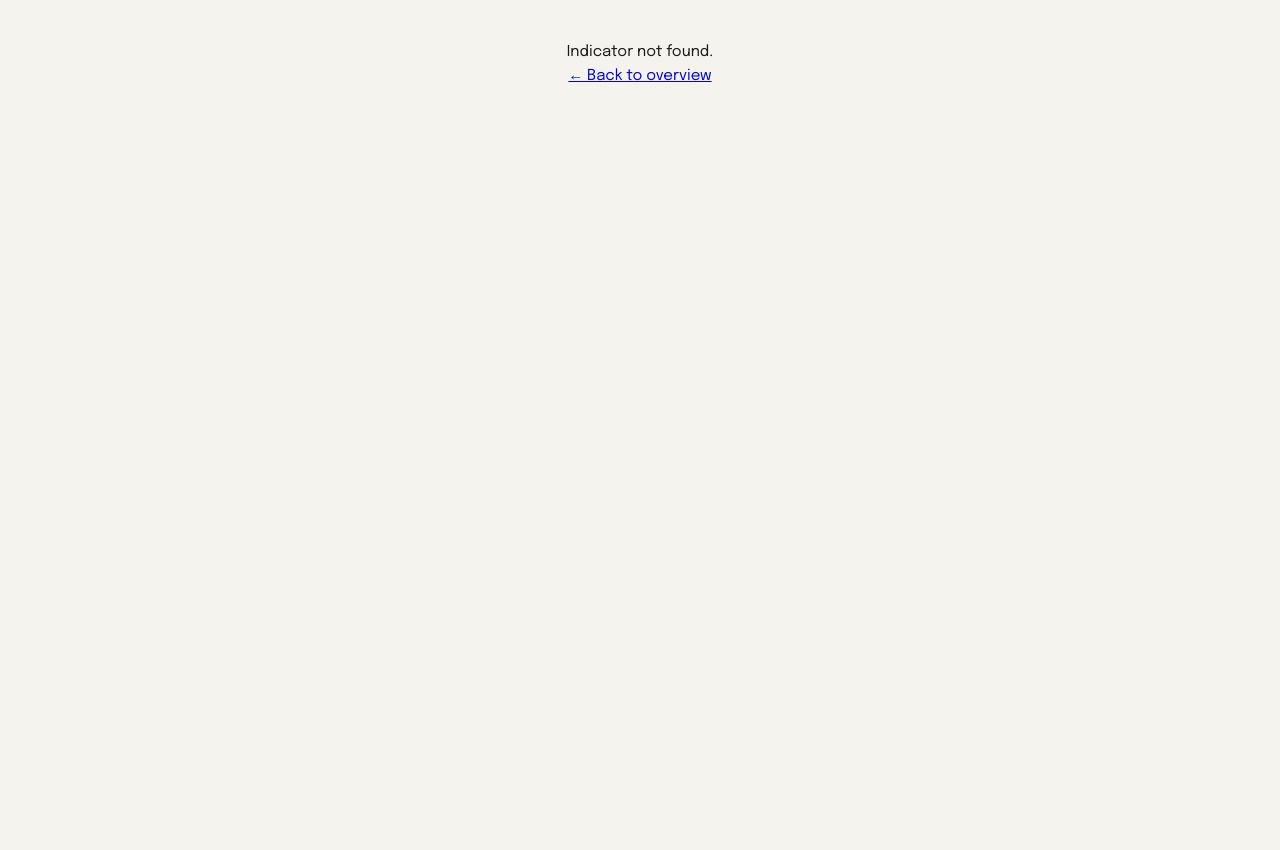
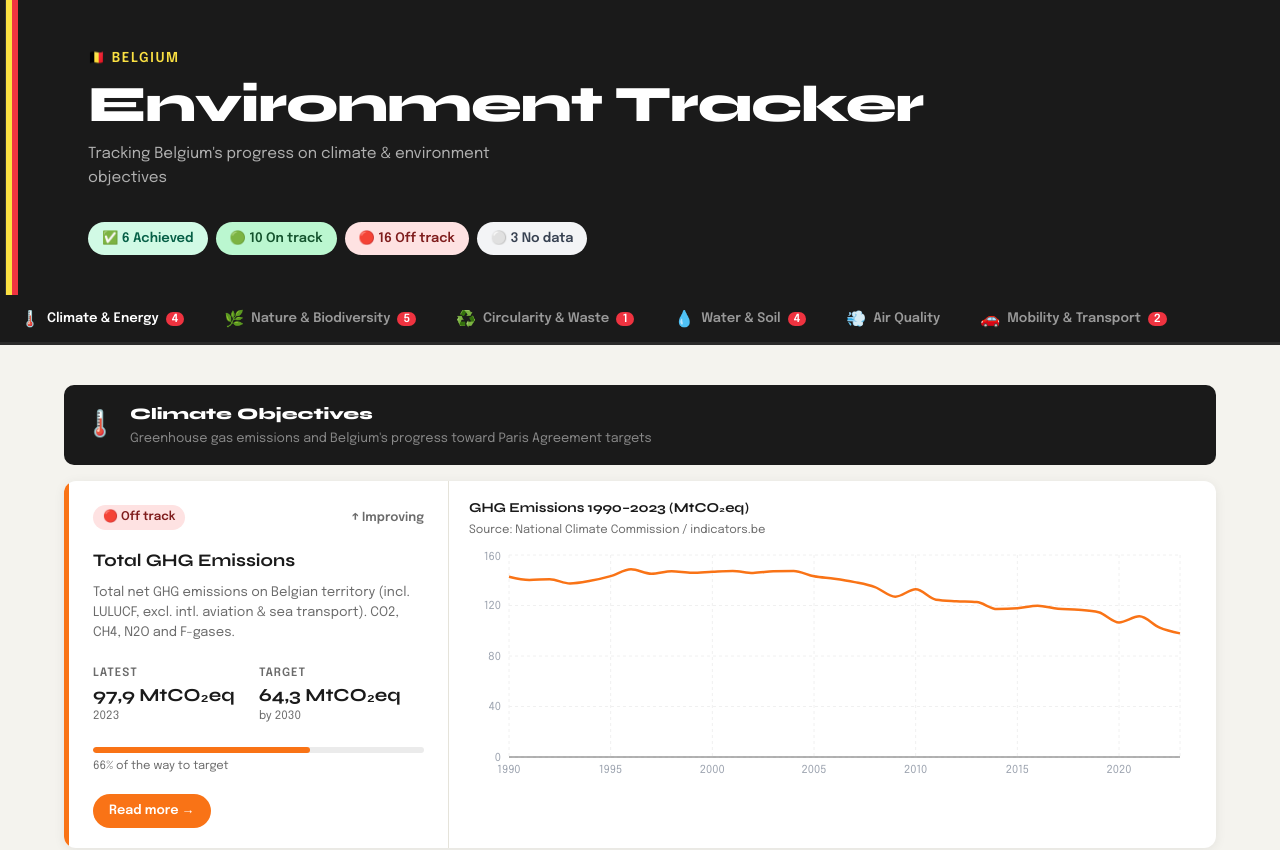
Before and after one commit to TjokMeuwissen/Belgium-Environment-Tracker, a Next.js app: page / in a window 1280 px wide. Before the commit this address had no page. Shown: the top 850 px of the page. Before the commit the page ends 800 px from the top, so only its background shows below. Built offline with nearby package versions, Linux system fonts and the light colour scheme.

Commit message:
Update page.tsx

```diff
--- a/app/page.tsx
+++ b/app/page.tsx
@@ -1,280 +1,236 @@
 'use client';
 
-import { useParams } from 'next/navigation';
-import { useEffect, useState } from 'react';
-import Link from 'next/link';
-import {
-  LineChart, Line, XAxis, YAxis, CartesianGrid, Tooltip,
-  ResponsiveContainer, PieChart, Pie, Cell, Legend,
-} from 'recharts';
+import { useState, useEffect } from 'react';
+import ClimateEnergyTab from './components/ClimateEnergyTab';
 
-// ── Slug → indicator name map ─────────────────────────────────────────────
-const SLUG_MAP: Record<string, string> = {
-  'total-ghg-emissions':        'Total GHG Emissions',
-  'per-capita-ghg-footprint':   'Per-capita GHG footprint',
-  'final-energy-consumption':   'Final Energy Consumption',
-  'renewable-electricity-share':'Renewable Electricity Share',
+// ── Types ──────────────────────────────────────────────────────────────────
+interface Indicator {
+  indicator: string;
+  description: string | null;
+  unit: string | null;
+  target_value: number | null;
+  target_year: number | null;
+  latest_value: number | null;
+  latest_value_year: number | null;
+  target_context: string | null;
+  status: string | null;
+  trend: string | null;
+  policy: string | null;
+  policy_url: string | null;
+  data_source: string | null;
+  data_source_url: string | null;
+  notes: string | null;
+  consequences: string | null;
+  responsible: string | null;
+}
+
+interface TopicData { topic: string; indicators: Indicator[]; }
+interface EnvData   { topics: Record<string, TopicData>; historical: any; }
+
+// ── Topic configuration ────────────────────────────────────────────────────
+const TOPIC_CONFIG: Record<string, { label: string; color: string; emoji: string }> = {
+  climate_energy:      { label: 'Climate & Energy',     color: '#f97316', emoji: '🌡️' },
+  nature_biodiversity: { label: 'Nature & Biodiversity', color: '#22c55e', emoji: '🌿' },
+  circularity_waste:   { label: 'Circularity & Waste',  color: '#06b6d4', emoji: '♻️' },
+  water_soil:          { label: 'Water & Soil',          color: '#3b82f6', emoji: '💧' },
+  air_quality:         { label: 'Air Quality',           color: '#8b5cf6', emoji: '💨' },
+  mobility_transport:  { label: 'Mobility & Transport',  color: '#ec4899', emoji: '🚗' },
 };
 
-// ── Chart data (same as ClimateEnergyTab) ─────────────────────────────────
-const ENERGY_MIX = [
-  { name: 'Oil & petroleum',     value: 38, color: '#ef4444' },
-  { name: 'Natural gas',         value: 23, color: '#f97316' },
-  { name: 'Coal & solid fuels',  value: 5,  color: '#78716c' },
-  { name: 'Nuclear electricity', value: 7,  color: '#8b5cf6' },
-  { name: 'Other electricity',   value: 11, color: '#6366f1' },
-  { name: 'Biomass & bioenergy', value: 6,  color: '#22c55e' },
-  { name: 'Wind',                value: 4,  color: '#06b6d4' },
-  { name: 'Solar PV',            value: 2,  color: '#fbbf24' },
-  { name: 'Other',               value: 4,  color: '#d1d5db' },
-];
-
-const RENEWABLES_MIX = [
-  { name: 'Biomass & bioenergy', value: 60, color: '#16a34a' },
-  { name: 'Offshore wind',       value: 17, color: '#0369a1' },
-  { name: 'Onshore wind',        value: 9,  color: '#38bdf8' },
-  { name: 'Solar PV',            value: 9,  color: '#fbbf24' },
-  { name: 'Heat pumps',          value: 4,  color: '#f97316' },
-  { name: 'Hydro',               value: 1,  color: '#06b6d4' },
-];
-
-const FOOTPRINT_CATEGORIES = [
-  { name: 'Housing',    value: 31.4, color: '#dc2626' },
-  { name: 'Equipment',  value: 23.3, color: '#f97316' },
-  { name: 'Transport',  value: 19.9, color: '#eab308' },
-  { name: 'Food',       value: 15.0, color: '#22c55e' },
-  { name: 'Services',   value: 7.3,  color: '#06b6d4' },
-  { name: 'Other',      value: 3.1,  color: '#9ca3af' },
-];
-
-const GHG_SECTORS = [
-  { name: 'Industry & construction', value: 28.3, color: '#dc2626' },
-  { name: 'Transport',               value: 25.4, color: '#f97316' },
-  { name: 'Buildings (heating)',     value: 17.8, color: '#eab308' },
-  { name: 'Energy industries',       value: 16.0, color: '#8b5cf6' },
-  { name: 'Agriculture',             value: 11.6, color: '#22c55e' },
-  { name: 'Other',                   value: 1.9,  color: '#9ca3af' },
-];
-
 const STATUS_CFG: Record<string, { color: string; bg: string; label: string }> = {
-  'Achieved':          { color: '#065f46', bg: '#d1fae5', label: '✅ Achieved'  },
-  'On track':          { color: '#14532d', bg: '#bbf7d0', label: '🟢 On track'  },
-  'Off track':         { color: '#7f1d1d', bg: '#fee2e2', label: '🔴 Off track' },
-  'Insufficient data': { color: '#374151', bg: '#f3f4f6', label: '⚪ No data'   },
+  'Achieved':          { color: '#065f46', bg: '#d1fae5', label: '✅ Achieved'         },
+  'On track':          { color: '#14532d', bg: '#bbf7d0', label: '🟢 On track'         },
+  'Off track':         { color: '#7f1d1d', bg: '#fee2e2', label: '🔴 Off track'        },
+  'Insufficient data': { color: '#374151', bg: '#f3f4f6', label: '⚪ Insufficient data' },
 };
 
-function fmt(v: any, unit: string | null) {
+const TREND_ICON: Record<string, string> = { Improving: '↑', Stable: '→', Worsening: '↓' };
+
+function fmt(v: number | null | undefined, unit: string | null): string {
   if (v == null) return '—';
   const n = typeof v === 'number' ? v : parseFloat(String(v));
   if (isNaN(n)) return String(v);
   return `${n.toLocaleString('en-BE', { maximumFractionDigits: 2 })}${unit ? ' ' + unit : ''}`;
 }
 
-function InfoRow({ label, children }: { label: string; children: React.ReactNode }) {
+function getProgress(latest: number | null, target: number | null): number | null {
+  if (latest == null || target == null) return null;
+  const l = typeof latest === 'number' ? latest : parseFloat(String(latest));
+  const t = typeof target === 'number' ? target : parseFloat(String(target));
+  if (isNaN(l) || isNaN(t) || t === 0) return null;
+  return Math.min(100, t > l ? (l / t) * 100 : (t / l) * 100);
+}
+
+function IndicatorCard({ ind, topicColor }: { ind: Indicator; topicColor: string }) {
+  const [expanded, setExpanded] = useState(false);
+  const sc  = STATUS_CFG[ind.status ?? ''] ?? STATUS_CFG['Insufficient data'];
+  const pct = getProgress(ind.latest_value, ind.target_value);
+
   return (
-    <div className="detail-info-row">
-      <div className="detail-label">{label}</div>
-      <div className="detail-value">{children}</div>
+    <div className="card" style={{ '--topic-color': topicColor } as React.CSSProperties}>
+      <div className="card-accent" />
+      <div className="card-inner">
+        <div className="card-top">
+          <span className="status-badge" style={{ color: sc.color, background: sc.bg }}>{sc.label}</span>
+          <span className="trend">{TREND_ICON[ind.trend ?? ''] ?? '—'} {ind.trend ?? '—'}</span>
+        </div>
+        <h3 className="card-title">{ind.indicator}</h3>
+        {ind.description && <p className="card-desc">{ind.description}</p>}
+        <div className="card-values">
+          <div className="value-block">
+            <span className="value-label">Latest</span>
+            <span className="value-num">{fmt(ind.latest_value, ind.unit)}</span>
+            {ind.latest_value_year && <span className="value-year">{ind.latest_value_year}</span>}
+          </div>
+          {ind.target_value != null && (
+            <div className="value-block">
+              <span className="value-label">Target</span>
+              <span className="value-num">{fmt(ind.target_value, ind.unit)}</span>
+              {ind.target_year && <span className="value-year">by {ind.target_year}</span>}
+            </div>
+          )}
+        </div>
+        {pct != null && (
+          <div className="progress-wrap">
+            <div className="progress-bar">
+              <div className="progress-fill" style={{ width: `${pct}%`, background: topicColor }} />
+            </div>
+            <span className="progress-label">{pct.toFixed(0)}% of the way to target</span>
+          </div>
+        )}
+        <button className="expand-btn" onClick={() => setExpanded(!expanded)}>
+          {expanded ? 'Show less ↑' : 'Show more ↓'}
+        </button>
+        {expanded && (
+          <div className="card-detail">
+            {ind.target_context && <div className="detail-row"><strong>Context</strong><p>{ind.target_context}</p></div>}
+            {ind.notes && <div className="detail-row"><strong>Notes</strong><p>{ind.notes}</p></div>}
+            {ind.consequences && <div className="detail-row"><strong>Consequences if missed</strong><p>{ind.consequences}</p></div>}
+            {ind.responsible && <div className="detail-row"><strong>Responsible government</strong><p>{ind.responsible}</p></div>}
+            {ind.data_source && (
+              <div className="detail-row">
+                <strong>Data source</strong>
+                {ind.data_source_url
+                  ? <a href={ind.data_source_url} target="_blank" rel="noopener noreferrer">{ind.data_source}</a>
+                  : <p>{ind.data_source}</p>}
+              </div>
+            )}
+            {ind.policy && (
+              <div className="detail-row">
+                <strong>Policy / Agreement</strong>
+                {ind.policy_url
+                  ? <a href={ind.policy_url} target="_blank" rel="noopener noreferrer">{ind.policy}</a>
+                  : <p>{ind.policy}</p>}
+              </div>
+            )}
+          </div>
+        )}
+      </div>
     </div>
   );
 }
 
-function PieChartBlock({ data, title, source }: {
-  data: { name: string; value: number; color: string }[];
-  title: string;
-  source: string;
-}) {
-  return (
-    <div className="detail-chart-block">
-      <div className="detail-chart-title">{title}</div>
-      <ResponsiveContainer width="100%" height={320}>
-        <PieChart>
-          <Pie data={data} cx="50%" cy="45%" outerRadius={110} dataKey="value" labelLine={false}>
-            {data.map((e, i) => <Cell key={i} fill={e.color} stroke="white" strokeWidth={2} />)}
-          </Pie>
-          <Tooltip
-            formatter={(v: any, n: any) => [`${v}%`, n]}
-            contentStyle={{ background: '#1a1a1a', color: '#fff', border: 'none', borderRadius: 8, fontSize: 13 }}
-          />
-          <Legend iconType="circle" iconSize={9}
-            formatter={v => <span style={{ fontSize: 12, color: '#4b5563' }}>{v}</span>}
-          />
-        </PieChart>
-      </ResponsiveContainer>
-      <p className="detail-chart-source">{source}</p>
-    </div>
-  );
-}
-
-function LineChartBlock({ data }: { data: { year: number; value: number }[] }) {
-  return (
-    <div className="detail-chart-block">
-      <div className="detail-chart-title">Total GHG Emissions — Belgium 1990–2023 (MtCO₂eq)</div>
-      <ResponsiveContainer width="100%" height={320}>
-        <LineChart data={data} margin={{ top: 8, right: 24, left: 0, bottom: 0 }}>
-          <CartesianGrid strokeDasharray="3 3" stroke="#f0f0f0" />
-          <XAxis dataKey="year" tick={{ fontSize: 11, fill: '#9ca3af' }} tickLine={false} interval={4} />
-          <YAxis tick={{ fontSize: 11, fill: '#9ca3af' }} tickLine={false} axisLine={false} width={45} />
-          <Tooltip
-            contentStyle={{ background: '#1a1a1a', color: '#fff', border: 'none', borderRadius: 8, fontSize: 13 }}
-            formatter={(v: any) => [`${v} MtCO₂eq`, 'GHG Emissions']}
-            labelStyle={{ fontWeight: 700 }}
-          />
-          <Line type="monotone" dataKey="value" stroke="#f97316" strokeWidth={2.5} dot={false} activeDot={{ r: 5, fill: '#f97316' }} />
-        </LineChart>
-      </ResponsiveContainer>
-      <p className="detail-chart-source">Source: National Climate Commission / indicators.be</p>
-    </div>
-  );
-}
-
-export default function ClimateDetailPage() {
-  const { slug } = useParams<{ slug: string }>();
-  const [data, setData] = useState<any>(null);
+export default function Home() {
+  const [data, setData]          = useState<EnvData | null>(null);
+  const [activeTopic, setActive] = useState('climate_energy');
 
   useEffect(() => {
     fetch('/data/belgium_environment_data.json')
       .then(r => r.json())
-      .then(setData);
+      .then(setData)
+      .catch(err => console.error('Failed to load data:', err));
   }, []);
 
-  if (!data) return <div className="loading">Loading…</div>;
+  if (!data) return <div className="loading">Loading data…</div>;
 
-  const indicatorName = SLUG_MAP[slug];
-  if (!indicatorName) return (
-    <div style={{ padding: 40, textAlign: 'center' }}>
-      <p>Indicator not found.</p>
-      <Link href="/">← Back to overview</Link>
-    </div>
-  );
+  const allIndicators = Object.values(data.topics).flatMap(t => t.indicators);
+  const stats = {
+    achieved: allIndicators.filter(i => i.status === 'Achieved').length,
+    onTrack:  allIndicators.filter(i => i.status === 'On track').length,
+    offTrack: allIndicators.filter(i => i.status === 'Off track').length,
+    noData:   allIndicators.filter(i => i.status === 'Insufficient data').length,
+  };
 
-  const ind = data.topics.climate_energy?.indicators?.find(
-    (i: any) => i.indicator === indicatorName
-  );
+  const activeCfg        = TOPIC_CONFIG[activeTopic];
+  const activeIndicators = data.topics[activeTopic]?.indicators ?? [];
 
-  const historicalGHG: { year: number; value: number }[] =
+  const historicalGHG =
     data.historical?.climate_energy?.series?.['Total GHG Emissions']?.map(
-      (d: any) => ({ year: d.year, value: d.value })
+      (d: any) => ({ year: d.year, value: d.value, unit: d.unit })
     ) ?? [];
 
-  const sc = STATUS_CFG[ind?.status ?? ''] ?? STATUS_CFG['Insufficient data'];
-
-  // Which chart to show
-  let chartNode: React.ReactNode = null;
-  if (slug === 'total-ghg-emissions') {
-    chartNode = <LineChartBlock data={historicalGHG} />;
-  } else if (slug === 'per-capita-ghg-footprint') {
-    chartNode = (
-      <div style={{ display: 'grid', gridTemplateColumns: '1fr 1fr', gap: 24, flexWrap: 'wrap' }}>
-        <PieChartBlock
-          data={FOOTPRINT_CATEGORIES}
-          title="Consumption-based footprint by lifestyle category (~15.7 t/cap, 2019)"
-          source="Source: UCLouvain (2021)"
-        />
-        <PieChartBlock
-          data={GHG_SECTORS}
-          title="Territorial emissions by sector (% of 97.9 MtCO₂eq, 2023)"
-          source="Source: National Climate Commission (2025)"
-        />
-      </div>
-    );
-  } else if (slug === 'final-energy-consumption') {
-    chartNode = (
-      <PieChartBlock
-        data={ENERGY_MIX}
-        title="Energy mix — % of Final Energy Consumption (2022)"
-        source="Source: IEA World Energy Balances / Eurostat"
-      />
-    );
-  } else if (slug === 'renewable-electricity-share') {
-    chartNode = (
-      <PieChartBlock
-        data={RENEWABLES_MIX}
-        title="Renewables breakdown — % of total renewable energy (2023)"
-        source="Source: IRENA Belgium Profile / Eurostat SHARES"
-      />
-    );
-  }
-
   return (
-    <div className="detail-page">
-      {/* Header */}
-      <div className="detail-header" style={{ background: '#1a1a1a' }}>
-        <div className="detail-header-inner">
-          <Link href="/" className="back-link">← Back to overview</Link>
-          <p className="header-eyebrow" style={{ marginTop: 16 }}>🇧🇪 Climate & Energy</p>
-          <h1 className="detail-title">{indicatorName}</h1>
-          <div style={{ display: 'flex', gap: 12, marginTop: 12, flexWrap: 'wrap', alignItems: 'center' }}>
-            <span className="status-badge" style={{ color: sc.color, background: sc.bg, padding: '5px 14px' }}>
-              {sc.label}
-            </span>
-            {ind?.trend && (
-              <span style={{ color: '#b0b0b0', fontSize: '0.9rem', fontWeight: 600 }}>
-                {ind.trend === 'Improving' ? '↑' : ind.trend === 'Worsening' ? '↓' : '→'} {ind.trend}
-              </span>
-            )}
+    <main>
+      <header>
+        <div className="flag-stripe black" />
+        <div className="flag-stripe yellow" />
+        <div className="flag-stripe red" />
+        <div className="header-content">
+          <div className="header-text">
+            <p className="header-eyebrow">🇧🇪 Belgium</p>
+            <h1>Environment Tracker</h1>
+            <p className="header-sub">Tracking Belgium's progress on climate &amp; environment objectives</p>
+          </div>
+          <div className="header-stats">
+            <div className="stat-pill achieved">✅ {stats.achieved} Achieved</div>
+            <div className="stat-pill ontrack">🟢 {stats.onTrack} On track</div>
+            <div className="stat-pill offtrack">🔴 {stats.offTrack} Off track</div>
+            {stats.noData > 0 && <div className="stat-pill nodata">⚪ {stats.noData} No data</div>}
           </div>
         </div>
-      </div>
+      </header>
 
-      <div className="detail-body">
+      <nav className="tabs" aria-label="Topics">
+        {Object.entries(TOPIC_CONFIG).map(([key, cfg]) => {
+          const inds     = data.topics[key]?.indicators ?? [];
+          const offTrack = inds.filter(i => i.status === 'Off track').length;
+          return (
+            <button
+              key={key}
+              className={`tab ${activeTopic === key ? 'active' : ''}`}
+              style={{ '--tab-color': cfg.color } as React.CSSProperties}
+              onClick={() => setActive(key)}
+              aria-current={activeTopic === key ? 'page' : undefined}
+            >
+              <span className="tab-emoji">{cfg.emoji}</span>
+              <span className="tab-label">{cfg.label}</span>
+              {offTrack > 0 && <span className="tab-badge">{offTrack}</span>}
+            </button>
+          );
+        })}
+      </nav>
 
-        {/* Key figures */}
-        <div className="detail-figures">
-          <div className="figure-card">
-            <div className="figure-label">Latest value</div>
-            <div className="figure-number">{fmt(ind?.latest_value, ind?.unit)}</div>
-            <div className="figure-year">{ind?.latest_value_year}</div>
-          </div>
-          {ind?.target_value != null && (
-            <div className="figure-card">
-              <div className="figure-label">Target</div>
-              <div className="figure-number">{fmt(ind?.target_value, ind?.unit)}</div>
-              <div className="figure-year">by {ind?.target_year}</div>
+      <section className="topic-section">
+        {activeTopic === 'climate_energy' ? (
+          <ClimateEnergyTab indicators={activeIndicators} historicalGHG={historicalGHG} />
+        ) : (
+          <>
+            <div className="topic-header" style={{ borderColor: activeCfg.color }}>
+              <h2>{activeCfg.emoji} {activeCfg.label}</h2>
+              <div className="topic-meta">
+                <span>{activeIndicators.length} indicators tracked</span>
+                <span style={{ color: '#dc2626' }}>
+                  {activeIndicators.filter(i => i.status === 'Off track').length} off track
+                </span>
+                <span style={{ color: '#16a34a' }}>
+                  {activeIndicators.filter(i =>
+                    i.status === 'On track' || i.status === 'Achieved'
+                  ).length} on track / achieved
+                </span>
+              </div>
             </div>
-          )}
-          {ind?.target_context && (
-            <div className="figure-card figure-card-wide">
-              <div className="figure-label">Target context</div>
-              <div className="figure-text">{ind.target_context}</div>
+            <div className="cards-grid">
+              {activeIndicators.map((ind, i) => (
+                <IndicatorCard key={i} ind={ind} topicColor={activeCfg.color} />
+              ))}
             </div>
-          )}
-        </div>
+          </>
+        )}
+      </section>
 
-        {/* Charts */}
-        {chartNode && <div className="detail-charts">{chartNode}</div>}
-
-        {/* Detail information */}
-        <div className="detail-info">
-          {ind?.description && (
-            <InfoRow label="Description">{ind.description}</InfoRow>
-          )}
-          {ind?.notes && (
-            <InfoRow label="Notes">{ind.notes}</InfoRow>
-          )}
-          {ind?.consequences && (
-            <InfoRow label="Consequences if missed">{ind.consequences}</InfoRow>
-          )}
-          {ind?.responsible && (
-            <InfoRow label="Government responsibility">{ind.responsible}</InfoRow>
-          )}
-          {ind?.policy && (
-            <InfoRow label="Policy / Legal basis">
-              {ind.policy_url
-                ? <a href={ind.policy_url} target="_blank" rel="noopener noreferrer" className="detail-link">{ind.policy} ↗</a>
-                : ind.policy}
-            </InfoRow>
-          )}
-          {ind?.data_source && (
-            <InfoRow label="Data source">
-              {ind.data_source_url
-                ? <a href={ind.data_source_url} target="_blank" rel="noopener noreferrer" className="detail-link">{ind.data_source} ↗</a>
-                : ind.data_source}
-            </InfoRow>
-          )}
-        </div>
-
-      </div>
-    </div>
+      <footer>
+        <p>Data sourced from EEA, Eurostat, VMM, ISSeP and other official sources. Last updated March 2026.</p>
+      </footer>
+    </main>
   );
 }
```
